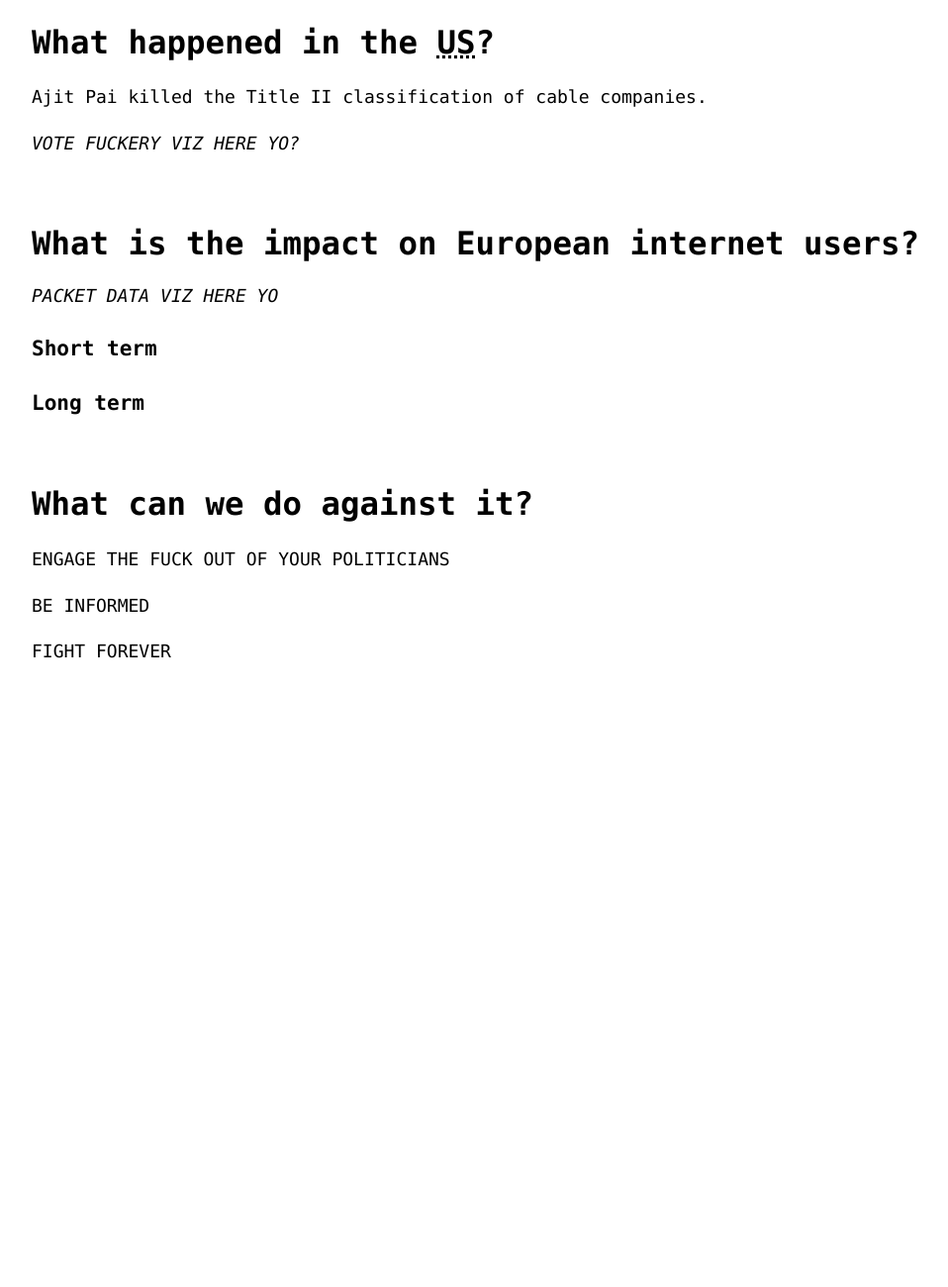
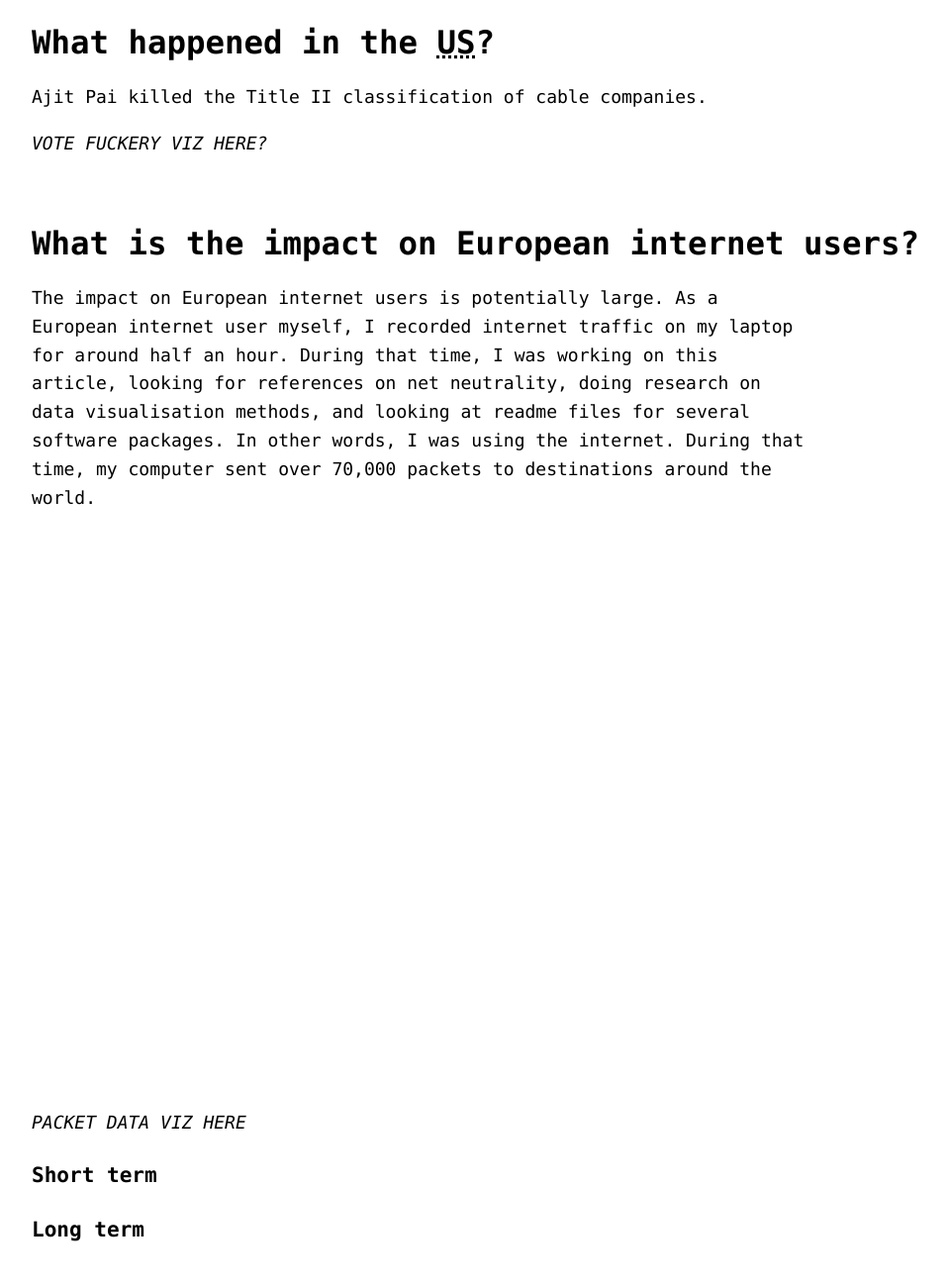
Before and after one commit to nickrttn/net-neutrality, a website built with Parcel: page src/client/index.html in a window 1280 px wide. Shown: the part 1960-3260 px from the top of the page at 99% size, without its empty margins (32-990 px from the left). Before the commit the page ends 2697 px from the top, so only its background shows below. Built offline with nearby package versions, Linux system fonts and the light colour scheme; some packages are replaced by stand-ins of ours.

Commit message:
Start working on packets bar chart

```diff
--- a/src/client/index.html
+++ b/src/client/index.html
@@ -80,11 +80,15 @@
         <abbr title="United States">US</abbr>?
       </h2>
       <p>Ajit Pai killed the Title II classification of cable companies.</p>
-      <i>VOTE FUCKERY VIZ HERE YO?</i>
+      <i>VOTE FUCKERY VIZ HERE?</i>
     </section>
     <section data-component="article-chapter">
       <h2>What is the impact on European internet users?</h2>
-      <i>PACKET DATA VIZ HERE YO</i>
+      <p>The impact on European internet users is potentially large. As a European internet user myself, I recorded internet traffic on my laptop for around half an hour. During that time, I was working on this article, looking for references on net neutrality, doing research on data visualisation methods, and looking at readme files for several software packages. In other words, I was using the internet. During that time, my computer sent over 70,000 packets to destinations around the world.</p>
+      <div data-component="article-bar-chart">
+        <svg viewBox="0 0 960 480"></svg>
+      </div>
+      <i>PACKET DATA VIZ HERE</i>
       <h3>Short term</h3>
       <h3>Long term</h3>
     </section>
```
Also changed, not shown: README.md.
